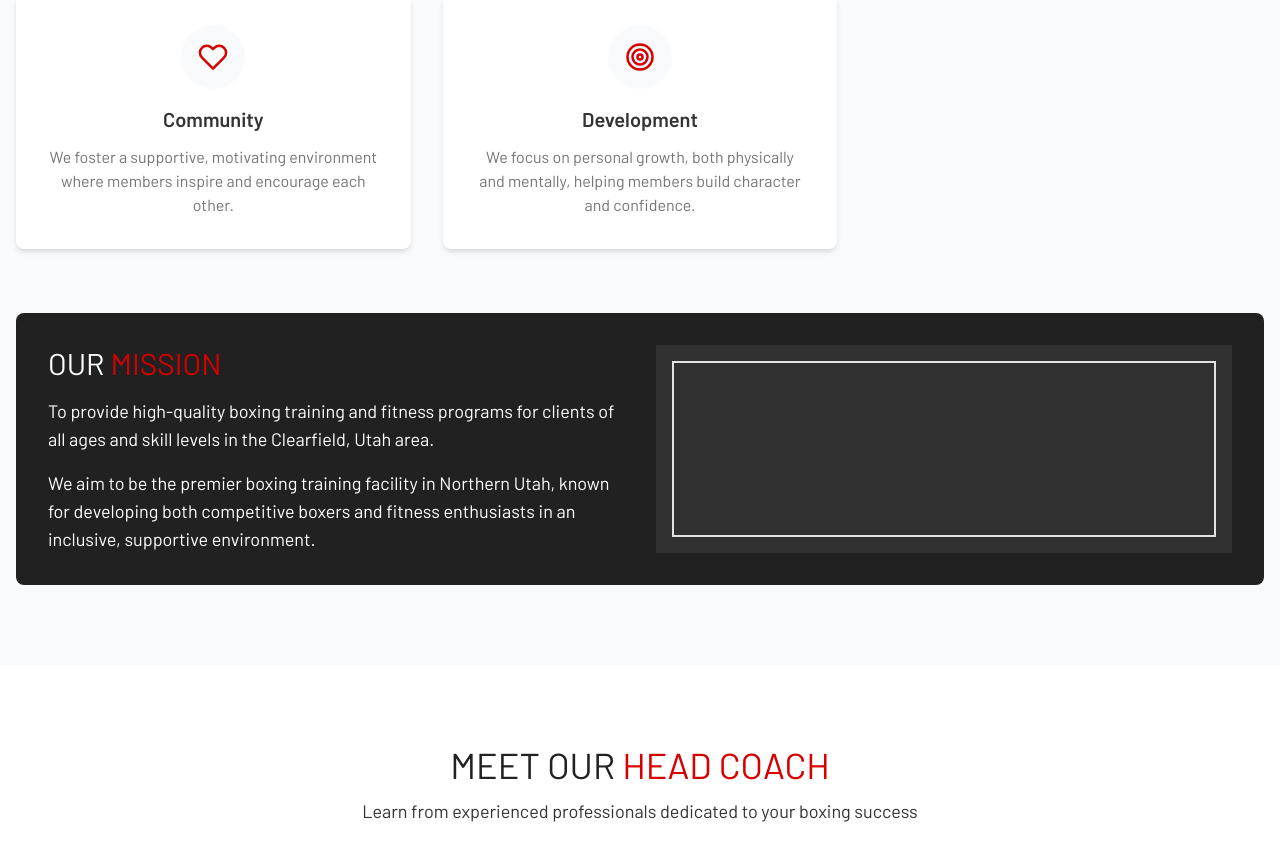
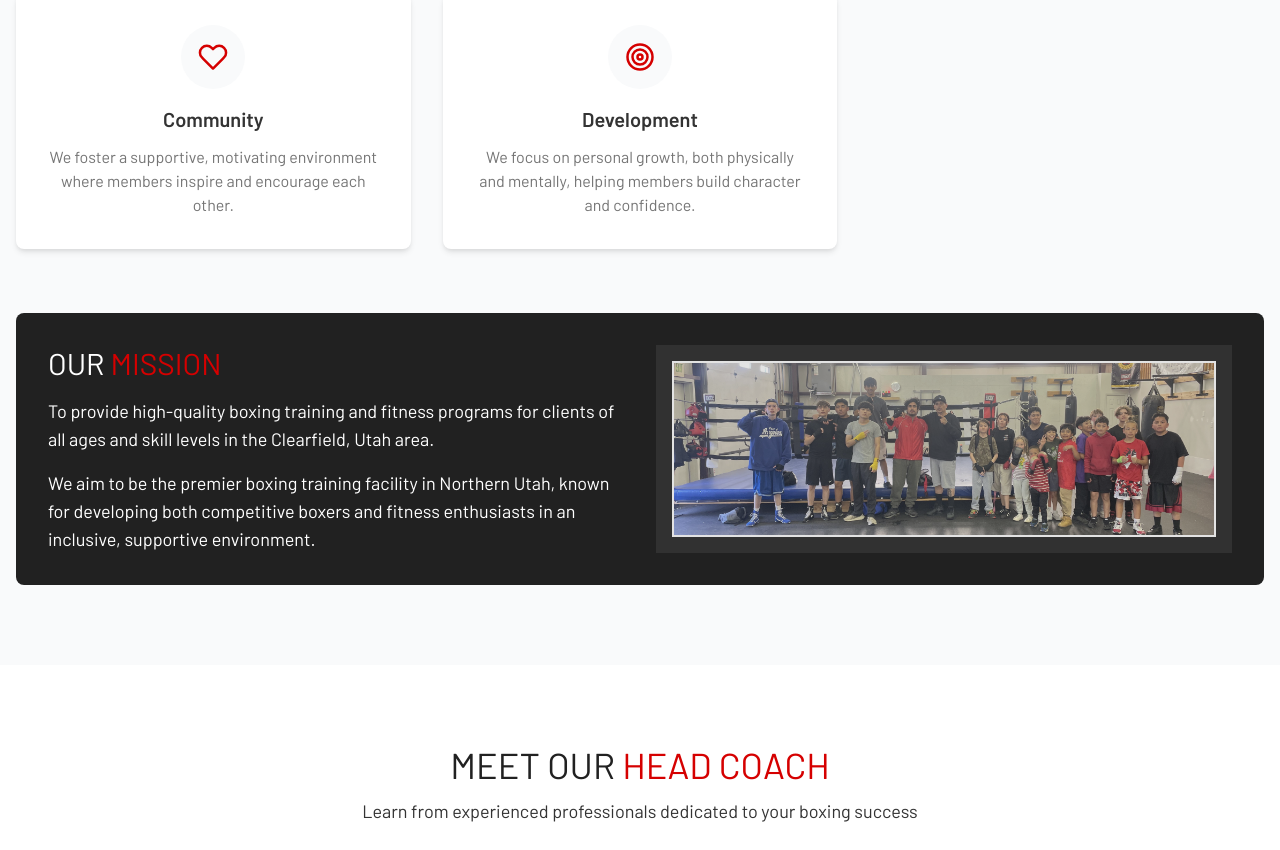
Before and after one commit to AlexCabreraD/boxfit, a Next.js app: page /about in a window 1280 px wide. Shown: the part 1947-2797 px from the top of the page. Built offline with nearby package versions, Linux system fonts and the light colour scheme.

Commit message:
Added images

```diff
--- a/src/app/globals.css
+++ b/src/app/globals.css
@@ -139,6 +139,12 @@ body {
   background-image: url('/images/cell-image-3.jpg');
   background-size: cover;
   background-position: bottom;
+}
+
+.bg-image-mission{
+  background-image: url('/images/bg-image-mission.jpg');
+  background-size: cover;
+  background-position: top;
 }
 
 /* Color utilities */
--- a/src/components/about/OurValues.tsx
+++ b/src/components/about/OurValues.tsx
@@ -81,7 +81,9 @@ const OurValues = () => {
               </p>
             </div>
             <div className="relative h-64 md:h-full">
-              <div className="absolute inset-4 border-2 border-boxing-red"></div>
+              <div className="absolute inset-4 border-2 border-boxing-red">
+                <div className="bg-image-mission w-full h-full"></div>
+              </div>
               <div className="absolute inset-0 bg-steel-gray opacity-20"></div>
             </div>
           </div>
```
Also changed, not shown: public/images/about-hero-lg.JPG (deleted), public/images/bg-image-mission.jpg (added).
